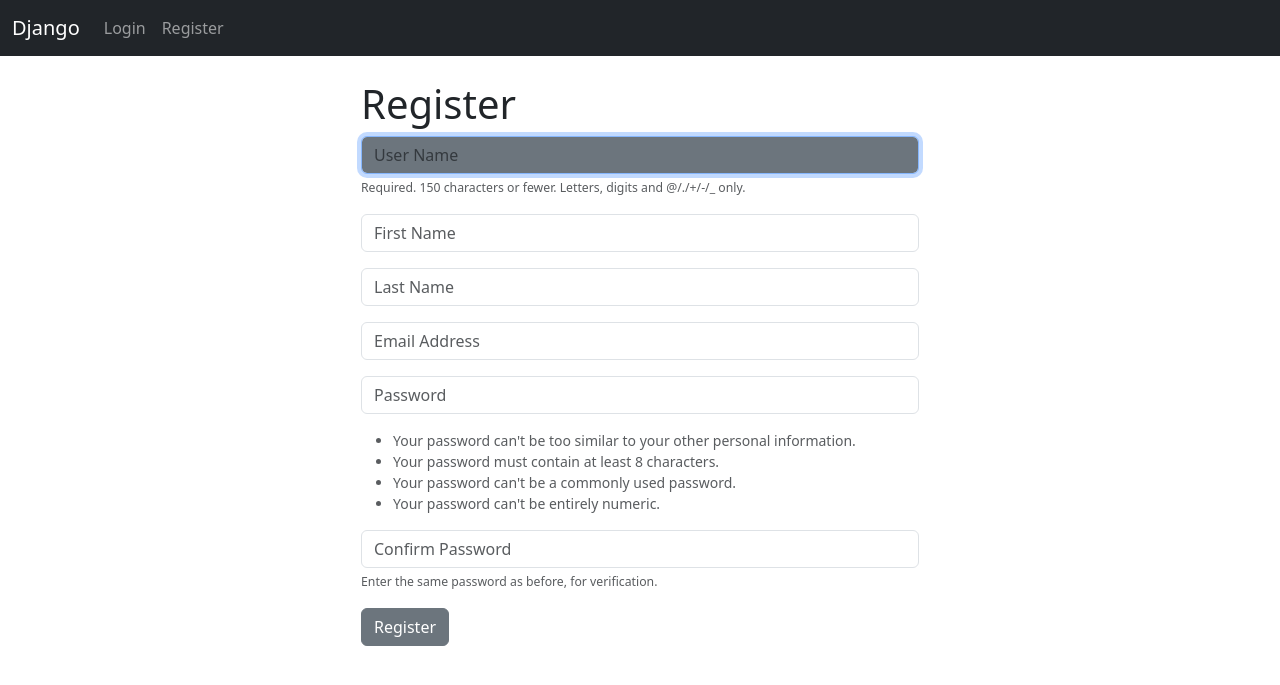
After one commit to jaykob07/Django-MySQL, a Django app: page /register/ in a window 1280 px wide. The commit adds this page. Shown: the top 685 px of the page. Run offline with Django 4.2, Linux system fonts and the light colour scheme.

Commit message:
add form

```diff
--- /dev/null
+++ b/dgmsl/website/forms.py
@@ -0,0 +1,32 @@
+
+from django.contrib.auth.forms import UserCreationForm
+from django.contrib.auth.models import User
+from django import forms
+
+class SignUpForm(UserCreationForm):
+    email = forms.EmailField(label="", widget=forms.TextInput(attrs={'class':'form-control', 'placeholder':'Email Address'}))
+    first_name = forms.CharField(label="", max_length=100, widget=forms.TextInput(attrs={'class':'form-control', 'placeholder':'First Name'}))
+    last_name = forms.CharField(label="", max_length=100, widget=forms.TextInput(attrs={'class':'form-control', 'placeholder':'Last Name'}))
+
+
+    class Meta():
+        model = User
+        fields = ('username', 'first_name', 'last_name', 'email', 'password1', 'password2')
+
+    def __init__(self, *args, **kwargs):
+        super(SignUpForm, self).__init__(*args, **kwargs)
+
+        self.fields['username'].widget.attrs['class'] = 'form-control bg-secondary'
+        self.fields['username'].widget.attrs['placeholder'] = 'User Name'
+        self.fields['username'].label = ''
+        self.fields['username'].help_text = '<span class="form-text text-muted"><small>Required. 150 characters or fewer. Letters, digits and @/./+/-/_ only.</small></span>'
+
+        self.fields['password1'].widget.attrs['class'] = 'form-control'
+        self.fields['password1'].widget.attrs['placeholder'] = 'Password'
+        self.fields['password1'].label = ''
+        self.fields['password1'].help_text = '<ul class="form-text text-muted small"><li>Your password can\'t be too similar to your other personal information.</li><li>Your password must contain at least 8 characters.</li><li>Your password can\'t be a commonly used password.</li><li>Your password can\'t be entirely numeric.</li></ul>'
+
+        self.fields['password2'].widget.attrs['class'] = 'form-control'
+        self.fields['password2'].widget.attrs['placeholder'] = 'Confirm Password'
+        self.fields['password2'].label = ''
+        self.fields['password2'].help_text = '<span class="form-text text-muted"><small>Enter the same password as before, for verification.</small></span>'
--- a/dgmsl/website/templates/base.html
+++ b/dgmsl/website/templates/base.html
@@ -1,30 +1,32 @@
+
+
 <!doctype html>
 <html lang="en">
   <head>
-    <!-- Required meta tags -->
     <meta charset="utf-8">
     <meta name="viewport" content="width=device-width, initial-scale=1">
-
-    <!-- Bootstrap CSS -->
-    <link href="https://cdn.jsdelivr.net/npm/bootstrap@5.0.2/dist/css/bootstrap.min.css" rel="stylesheet" integrity="sha384-EVSTQN3/azprG1Anm3QDgpJLIm9Nao0Yz1ztcQTwFspd3yD65VohhpuuCOmLASjC" crossorigin="anonymous">
-
-    <title>Django & MySQL</title>
+    <title>Django MySQL</title>
+    <link href="https://cdn.jsdelivr.net/npm/bootstrap@5.3.0-alpha1/dist/css/bootstrap.min.css" rel="stylesheet" integrity="sha384-GLhlTQ8iRABdZLl6O3oVMWSktQOp6b7In1Zl3/Jr59b6EGGoI1aFkw7cmDA6j6gD" crossorigin="anonymous">
   </head>
   <body>
+    {% include 'navbar.html' %}
     <div class="container">
-        <br>
-        {% block content %}
-        {% endblock %}
+      <br/>
+      {% if messages %}
+        {% for message in messages %}
+          <div class="alert alert-warning alert-dismissible fade show" role="alert">
+            {{ message }}
+            <button type="button" class="btn-close" data-bs-dismiss="alert" aria-label="Close"></button>
+          </div>
+
+
+        {% endfor %}
+      {% endif %}
+
+      {% block content %}
+      {% endblock%}
     </div>
-    <!-- Optional JavaScript; choose one of the two! -->
 
-    <!-- Option 1: Bootstrap Bundle with Popper -->
-    <script src="https://cdn.jsdelivr.net/npm/bootstrap@5.0.2/dist/js/bootstrap.bundle.min.js" integrity="sha384-MrcW6ZMFYlzcLA8Nl+NtUVF0sA7MsXsP1UyJoMp4YLEuNSfAP+JcXn/tWtIaxVXM" crossorigin="anonymous"></script>
-
-    <!-- Option 2: Separate Popper and Bootstrap JS -->
-    <!--
-    <script src="https://cdn.jsdelivr.net/npm/@popperjs/core@2.9.2/dist/umd/popper.min.js" integrity="sha384-IQsoLXl5PILFhosVNubq5LC7Qb9DXgDA9i+tQ8Zj3iwWAwPtgFTxbJ8NT4GN1R8p" crossorigin="anonymous"></script>
-    <script src="https://cdn.jsdelivr.net/npm/bootstrap@5.0.2/dist/js/bootstrap.min.js" integrity="sha384-cVKIPhGWiC2Al4u+LWgxfKTRIcfu0JTxR+EQDz/bgldoEyl4H0zUF0QKbrJ0EcQF" crossorigin="anonymous"></script>
-    -->
+    <script src="https://cdn.jsdelivr.net/npm/bootstrap@5.3.0-alpha1/dist/js/bootstrap.bundle.min.js" integrity="sha384-w76AqPfDkMBDXo30jS1Sgez6pr3x5MlQ1ZAGC+nuZB+EYdgRZgiwxhTBTkF7CXvN" crossorigin="anonymous"></script>
   </body>
 </html>
--- a/dgmsl/website/templates/navbar.html
+++ b/dgmsl/website/templates/navbar.html
@@ -1,36 +1,24 @@
-<nav class="navbar navbar-expand-lg navbar-light bg-light">
+<nav class="navbar navbar-expand-lg navbar-dark bg-dark">
     <div class="container-fluid">
-      <a class="navbar-brand" href="#">Navbar</a>
+      <a class="navbar-brand" href="{% url 'home' %}">Django</a>
       <button class="navbar-toggler" type="button" data-bs-toggle="collapse" data-bs-target="#navbarSupportedContent" aria-controls="navbarSupportedContent" aria-expanded="false" aria-label="Toggle navigation">
         <span class="navbar-toggler-icon"></span>
       </button>
       <div class="collapse navbar-collapse" id="navbarSupportedContent">
         <ul class="navbar-nav me-auto mb-2 mb-lg-0">
+          {% if user.is_authenticated %}
           <li class="nav-item">
-            <a class="nav-link active" aria-current="page" href="#">Home</a>
+            <a class="nav-link" href="{% url 'logout' %}">Logout</a>
+          </li>
+          {% else %}
+          <li class="nav-item">
+            <a class="nav-link" href="{% url 'home' %}">Login</a>
           </li>
           <li class="nav-item">
-            <a class="nav-link" href="#">Link</a>
+            <a class="nav-link" href="{% url 'register' %}">Register</a>
           </li>
-          <li class="nav-item dropdown">
-            <a class="nav-link dropdown-toggle" href="#" id="navbarDropdown" role="button" data-bs-toggle="dropdown" aria-expanded="false">
-              Dropdown
-            </a>
-            <ul class="dropdown-menu" aria-labelledby="navbarDropdown">
-              <li><a class="dropdown-item" href="#">Action</a></li>
-              <li><a class="dropdown-item" href="#">Another action</a></li>
-              <li><hr class="dropdown-divider"></li>
-              <li><a class="dropdown-item" href="#">Something else here</a></li>
-            </ul>
-          </li>
-          <li class="nav-item">
-            <a class="nav-link disabled" href="#" tabindex="-1" aria-disabled="true">Disabled</a>
-          </li>
+          {% endif %}
         </ul>
-        <form class="d-flex">
-          <input class="form-control me-2" type="search" placeholder="Search" aria-label="Search">
-          <button class="btn btn-outline-success" type="submit">Search</button>
-        </form>
       </div>
     </div>
   </nav>
--- /dev/null
+++ b/dgmsl/website/templates/register.html
@@ -0,0 +1,13 @@
+{% extends 'base.html'%}
+{% block content %}
+
+<div class="col-md-6 offset-md-3">
+<h1>Register</h1>
+<form method="POST" action="{% url 'home' %}">
+    {% csrf_token %}
+{{form.as_p }}
+
+    <button type="submit" class="btn btn-secondary">Register</button>
+</form>
+</div>
+{% endblock %}
--- a/dgmsl/website/urls.py
+++ b/dgmsl/website/urls.py
@@ -3,4 +3,8 @@ from . import views
 
 urlpatterns = [
     path('', views.home, name='home'),
+    # path('login/', views.login_user, name='login'),
+    path('logout/', views.logout_user, name='logout'),
+    path('register/', views.register_user, name='register'),
+
 ]
--- a/dgmsl/website/views.py
+++ b/dgmsl/website/views.py
@@ -1,5 +1,47 @@
-from django.shortcuts import render
+from django.shortcuts import render,redirect
+from django.contrib.auth import authenticate, login, logout
+from django.contrib import messages
+from .forms import SignUpForm
 
 # Create your views here.
 def home(request):
-    return render(request, 'home.html')
+	# revision del usario para ingresar de manera correcta
+	if request.method == 'POST':
+		username = request.POST['username']
+		password = request.POST['password']
+		# Autenticacion
+		user = authenticate(request, username=username, password=password)
+		if user is not None:
+			login(request, user)
+			messages.success(request, "Login con exito!")
+			return redirect('home')
+		else:
+			messages.success(request, "Algo salio mal, revisa tu usuario o tu password")
+			return redirect('home')
+	else:
+		return render(request, 'home.html', {})
+
+
+
+def logout_user(request):
+	logout(request)
+	messages.success(request, "has salido")
+	return redirect('home')
+
+
+
+def register_user(request):
+	if request.method == 'POST':
+		form = SignUpForm(request.POST)
+		if form.is_valid():
+			form.save()
+			# Authenticate and login
+			username = form.cleaned_data['username']
+			password = form.cleaned_data['password1']
+			user = authenticate(username=username, password=password)
+			login(request, user)
+			messages.success(request, "Registro Exitoso!")
+			return redirect('home')
+	else:
+		form = SignUpForm()
+		return render(request, 'register.html', {'form':form})
```
Also changed, not shown: dgmsl/website/templates/home.html (+18 -1 lines).
